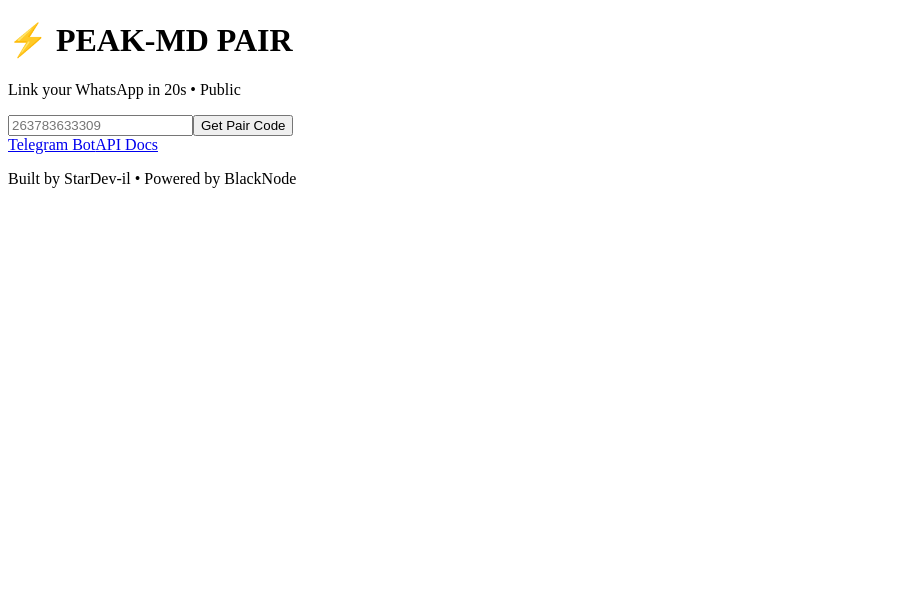
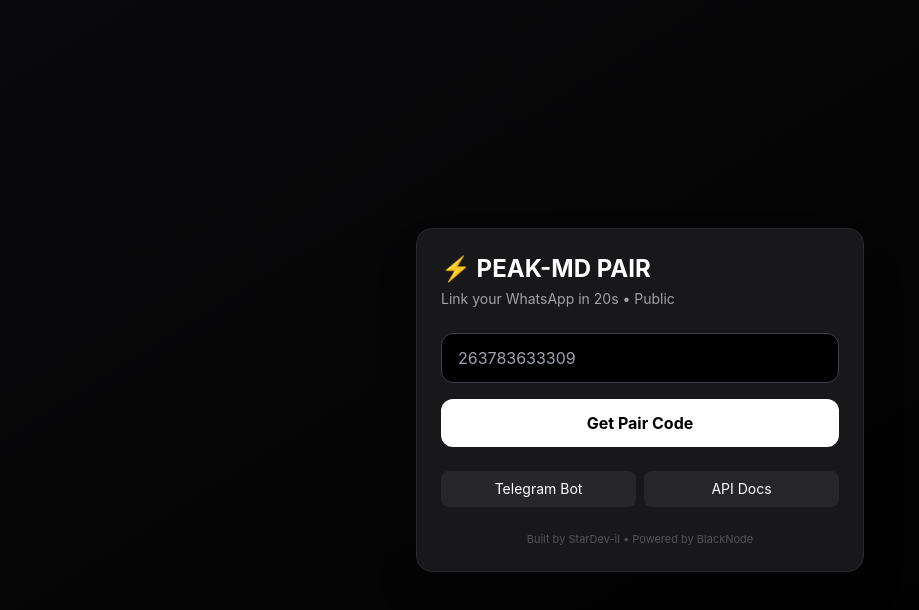
Before and after one commit to jowajoshua09-hub/Site-pair, a Next.js app: page / in a window 1280 px wide. Shown: the top 610 px of the page, without its empty margins (0-919 px from the left). Built offline with nearby package versions, Linux system fonts and the light colour scheme.

Commit message:
Create RootLayout component with metadata

```diff
--- /dev/null
+++ b/app/layout.tsx
@@ -0,0 +1,15 @@
+import "./globals.css";
+import type { Metadata } from "next";
+
+export const metadata: Metadata = {
+  title: "PEAK-MD PAIR - Link WhatsApp in 20s",
+  description: "Fastest WhatsApp Pair Code Generator",
+};
+
+export default function RootLayout({ children }: { children: React.ReactNode }) {
+  return (
+    <html lang="en">
+      <body className="bg-[#0a0a0a] text-white antialiased">{children}</body>
+    </html>
+  );
+}
```
